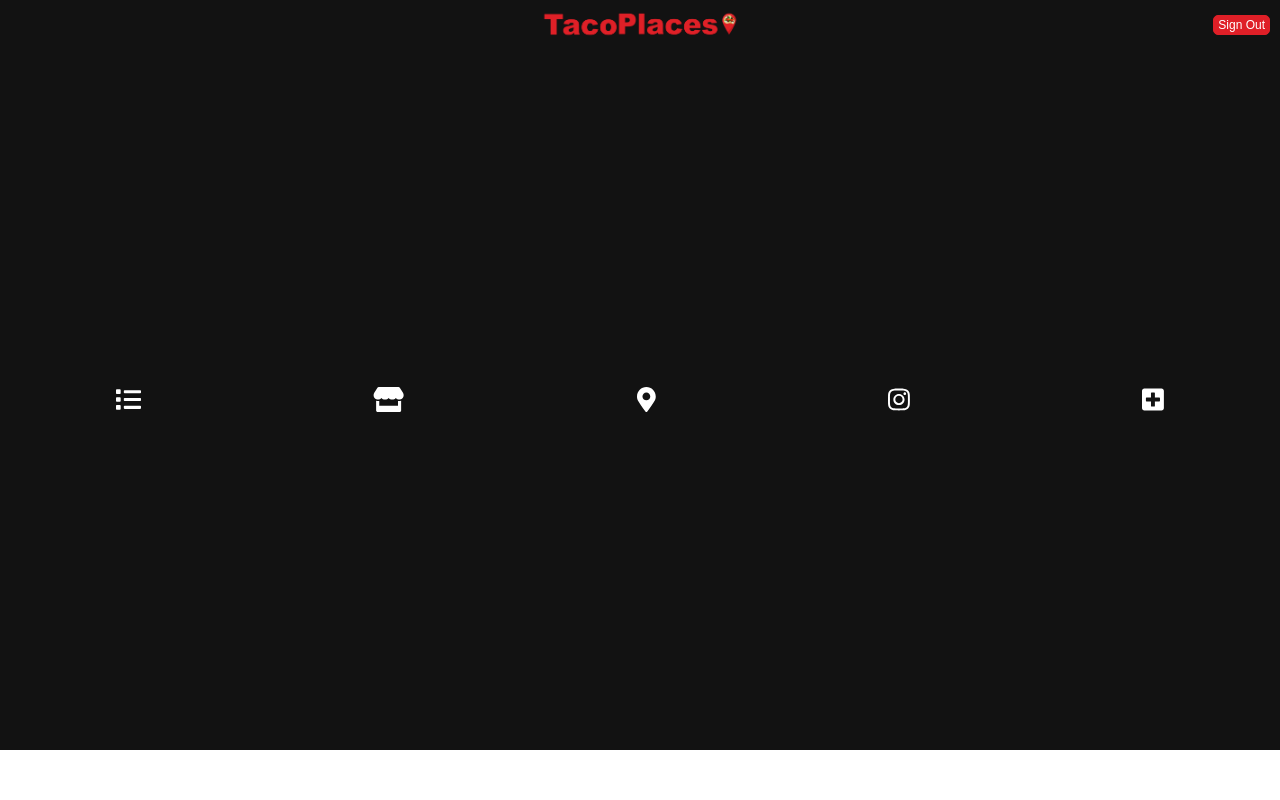
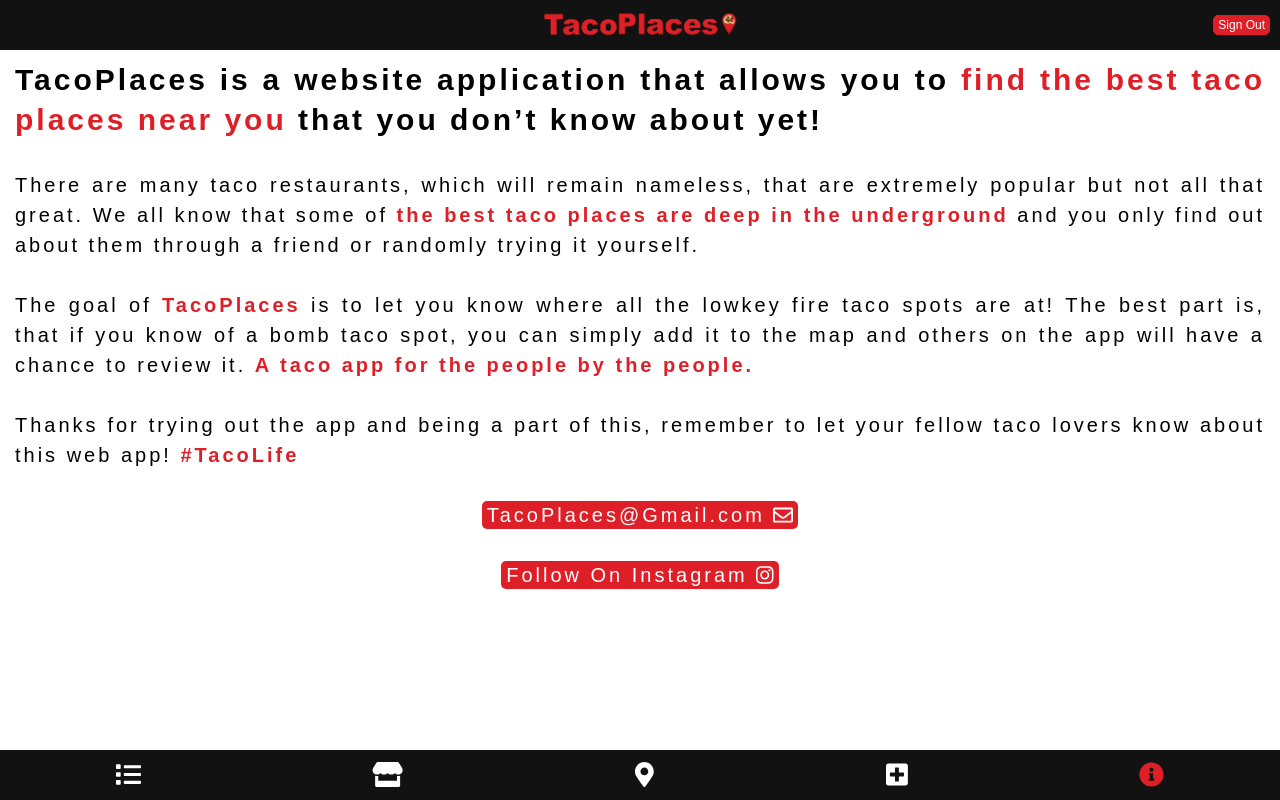
Before and after one commit to rafaelmonroy/tacoplaces, a React (Create React App) app in the folder client/: page /info in a window 1280 px wide. Built offline with nearby package versions, Linux system fonts and the light colour scheme; no server answers.

Commit message:
infowindow styles done, tacoplace profile and app info components created and added to navbar

```diff
--- a/client/src/App.css
+++ b/client/src/App.css
@@ -93,6 +93,22 @@
   grid-template-columns: 2fr auto;
   align-items: center;
   text-align: center;
+  margin-top: -85px;
+  margin-left: -45px;
+}
+
+.info-window::before {
+  content: '';
+  position: absolute;
+  bottom: 0;
+  left: 50%;
+  width: 0;
+  height: 0;
+  border: 15px solid transparent;
+  border-top-color: #000000;
+  border-right: 0;
+  margin-left: -17px;
+  margin-bottom: 15px;
 }
 
 .info-window-details {
@@ -176,11 +192,6 @@
   color: #df1f27;
 }
 
-/*all pages css*/
-.page-title {
-  text-align: center;
-}
-
 /*list page css*/
 .tacoplace {
   display: flex;
@@ -219,3 +230,64 @@
   color: #fff;
   background-color: #000;
 }
+
+/*tacoplace page css*/
+.tacoplace-profile {
+  display: flex;
+  justify-content: center;
+  align-items: center;
+  height: 100%;
+}
+
+/*info page css*/
+.info-page {
+  padding: 10px 15px;
+}
+
+.about {
+  font-size: 20px;
+  letter-spacing: 3px;
+  line-height: 30px;
+  text-align: justify;
+}
+#about-intro {
+  font-size: 30px;
+  letter-spacing: 3px;
+  line-height: 40px;
+  text-align: justify;
+  color: #000;
+}
+
+span {
+  font-weight: 900;
+  color: #df1f27;
+}
+
+.contact-box {
+  font-size: 20px;
+  letter-spacing: 3px;
+  line-height: 30px;
+  text-align: center;
+}
+
+.contact {
+  background: #df1f27;
+  color: #fff;
+  border-radius: 5px;
+  padding: 3px 5px;
+  text-decoration: none;
+  text-align: center;
+}
+
+.contact:hover {
+  background-color: #000;
+  color: #fff;
+}
+
+/*add page css*/
+.add-page {
+  display: flex;
+  justify-content: center;
+  align-items: center;
+  height: 100%;
+}
--- a/client/src/App.js
+++ b/client/src/App.js
@@ -1,16 +1,17 @@
 import React from 'react';
 import './App.css';
-import Map from './components/Map';
-import Navbar from './components/Navbar';
-import HeaderBar from './components/HeaderBar';
-import AddTacoPlace from './components/AddTacoPlace';
-import List from './components/List';
+import Map from './components/pages/Map';
+import Navbar from './components/header-n-navbar/Navbar';
+import HeaderBar from './components/header-n-navbar/HeaderBar';
+import AddTacoPlace from './components/pages/AddTacoPlace';
+import List from './components/pages/List';
+import Info from './components/pages/Info';
 
 import { FontAwesomeIcon } from '@fortawesome/react-fontawesome';
 import { faSpinner } from '@fortawesome/free-solid-svg-icons';
 
 import { BrowserRouter as Router, Switch, Route } from 'react-router-dom';
-import TacoPlace from './components/TacoPlace';
+import TacoPlace from './components/pages/TacoPlace';
 
 const spinner = <FontAwesomeIcon icon={faSpinner} />;
 
@@ -73,6 +74,9 @@
             <Route path="/tacoplace">
               <TacoPlace data={this.state.data} />
             </Route>
+            <Route path="/info">
+              <Info />
+            </Route>
           </Switch>
 
           <Navbar />
--- a/client/src/components/HeaderBar.js
+++ b/client/src/components/header-n-navbar/HeaderBar.js
@@ -1,5 +1,5 @@
 import React from 'react';
-import logo from '../images/tacoplaces-long-transparent.png';
+import logo from '../../images/tacoplaces-long-transparent.png';
 
 function HeaderBar() {
   return (
--- a/client/src/components/Navbar.js
+++ b/client/src/components/header-n-navbar/Navbar.js
@@ -4,9 +4,9 @@
   faPlusSquare,
   faMapMarkerAlt,
   faList,
-  faStore
+  faStore,
+  faInfoCircle
 } from '@fortawesome/free-solid-svg-icons';
-import { faInstagram } from '@fortawesome/free-brands-svg-icons';
 
 import { NavLink } from 'react-router-dom';
 
@@ -14,7 +14,7 @@
 const map = <FontAwesomeIcon icon={faMapMarkerAlt} />;
 const list = <FontAwesomeIcon icon={faList} />;
 const profile = <FontAwesomeIcon icon={faStore} />;
-const ig = <FontAwesomeIcon icon={faInstagram} />;
+const info = <FontAwesomeIcon icon={faInfoCircle} />;
 
 class Navbar extends React.Component {
   render() {
@@ -36,19 +36,15 @@
               {map}
             </NavLink>
           </li>
-          <li className="menu-list">
-            <a
-              href="https://www.instagram.com/tacoplaces/"
-              className="nav-icons"
-              target="_blank"
-              rel="noopener noreferrer"
-            >
-              {ig}
-            </a>
-          </li>
+
           <li className="menu-list">
             <NavLink to="/add" className="nav-icons">
               {plus}
+            </NavLink>
+          </li>
+          <li className="menu-list">
+            <NavLink to="/info" className="nav-icons">
+              {info}
             </NavLink>
           </li>
         </ul>
--- a/client/src/components/TacoPlaceMarker.js
+++ b/client/src/components/markers-n-controls/TacoPlaceMarker.js
@@ -12,14 +12,15 @@
       position: 'absolute',
       transform: 'translate(-50%, -100%)',
       cursor: 'pointer',
-      fontSize: '25px',
+      fontSize: '28px',
       color: '#df1f27',
-      transition: 'font-size .3s ease 0s'
+      transition: 'font-size .3s ease 0s',
+      zIndex: -1
     };
 
     const TacoPlaceStyleHover = {
       ...TacoPlaceStyle,
-      fontSize: '40px'
+      fontSize: '35px'
     };
 
     const style = this.props.$hover ? TacoPlaceStyleHover : TacoPlaceStyle;
--- a/client/src/components/AddTacoPlace.js
+++ b/client/src/components/pages/AddTacoPlace.js
@@ -3,8 +3,8 @@
 export class AddTacoPlace extends Component {
   render() {
     return (
-      <div>
-        <h1 className="page-title">Add TacoPlace</h1>
+      <div className="add-page">
+        <div>Add TacoPlace Form Goes Here</div>
       </div>
     );
   }
--- /dev/null
+++ b/client/src/components/pages/Info.js
@@ -0,0 +1,60 @@
+import React, { Component } from 'react';
+import { FontAwesomeIcon } from '@fortawesome/react-fontawesome';
+import { faInstagram } from '@fortawesome/free-brands-svg-icons';
+import { faEnvelope } from '@fortawesome/free-regular-svg-icons';
+
+const IG = <FontAwesomeIcon icon={faInstagram} />;
+const email = <FontAwesomeIcon icon={faEnvelope} />;
+
+export default class Info extends Component {
+  render() {
+    return (
+      <div className="info-page">
+        <div className="about">
+          <h1 id="about-intro">
+            TacoPlaces is a website application that allows you to{' '}
+            <span>find the best taco places near you </span>that you don’t know
+            about yet!{' '}
+          </h1>{' '}
+          <p>
+            <br />
+            There are many taco restaurants, which will remain nameless, that
+            are extremely popular but not all that great. We all know that some
+            of <span>the best taco places are deep in the underground </span>and
+            you only find out about them through a friend or randomly trying it
+            yourself.
+          </p>
+          <br />
+          <p>
+            The goal of <span>TacoPlaces</span> is to let you know where all the
+            lowkey fire taco spots are at! The best part is, that if you know of
+            a bomb taco spot, you can simply add it to the map and others on the
+            app will have a chance to review it.{' '}
+            <span>A taco app for the people by the people.</span>
+          </p>
+          <br />
+          <p>
+            Thanks for trying out the app and being a part of this, remember to
+            let your fellow taco lovers know about this web app!{' '}
+            <span>#TacoLife</span>
+          </p>
+          <br />
+        </div>
+        <div className="contact-box">
+          <a
+            href="mailto:TacoPlaces@Gmail.com?Subject=TacoLife"
+            target="_top"
+            className="contact"
+          >
+            TacoPlaces@Gmail.com {email}
+          </a>
+          <br />
+          <br />
+          <a href="https://www.instagram.com/tacoplaces/" className="contact">
+            Follow On Instagram {IG}
+          </a>
+        </div>
+      </div>
+    );
+  }
+}
--- a/client/src/components/Map.js
+++ b/client/src/components/pages/Map.js
@@ -1,7 +1,7 @@
 import React from 'react';
-import '../App.css';
+import '../../App.css';
 import GoogleMapReact from 'google-map-react';
-import MapControl from './MapControl';
+import MapControl from '../markers-n-controls/MapControl';
 
 import { FontAwesomeIcon } from '@fortawesome/react-fontawesome';
 import {
@@ -9,13 +9,13 @@
   faLocationArrow
 } from '@fortawesome/free-solid-svg-icons';
 
-import TacoPlaceMarker from './TacoPlaceMarker';
+import TacoPlaceMarker from '../markers-n-controls/TacoPlaceMarker';
 
 const pin = <FontAwesomeIcon icon={faMapMarkerAlt} />;
 const location = <FontAwesomeIcon icon={faLocationArrow} />;
 
 //google api key
-const gKey = require('../config/keys').googleKey;
+const gKey = require('../../config/keys').googleKey;
 
 //user marker and style
 const UserLocation = ({ text }) => <div style={UserLocationStyle}>{text}</div>;
```
Also changed, not shown: client/src/components/markers-n-controls/MapControl.js (renamed from client/src/components/MapControl.js), client/src/components/pages/List.js (renamed from client/src/components/List.js), client/src/components/pages/Login.js (renamed from client/src/components/Login.js), client/src/components/pages/TacoPlace.js (renamed from client/src/components/TacoPlace.js).
